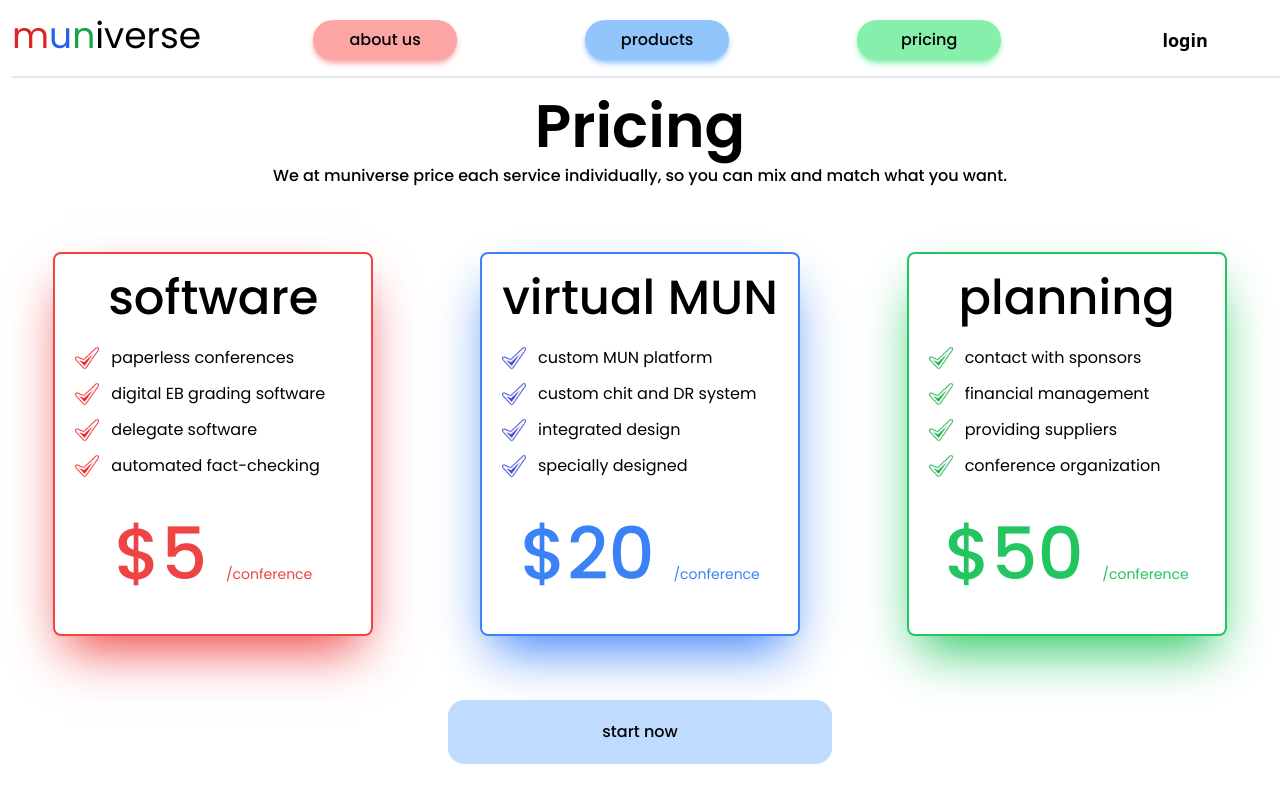
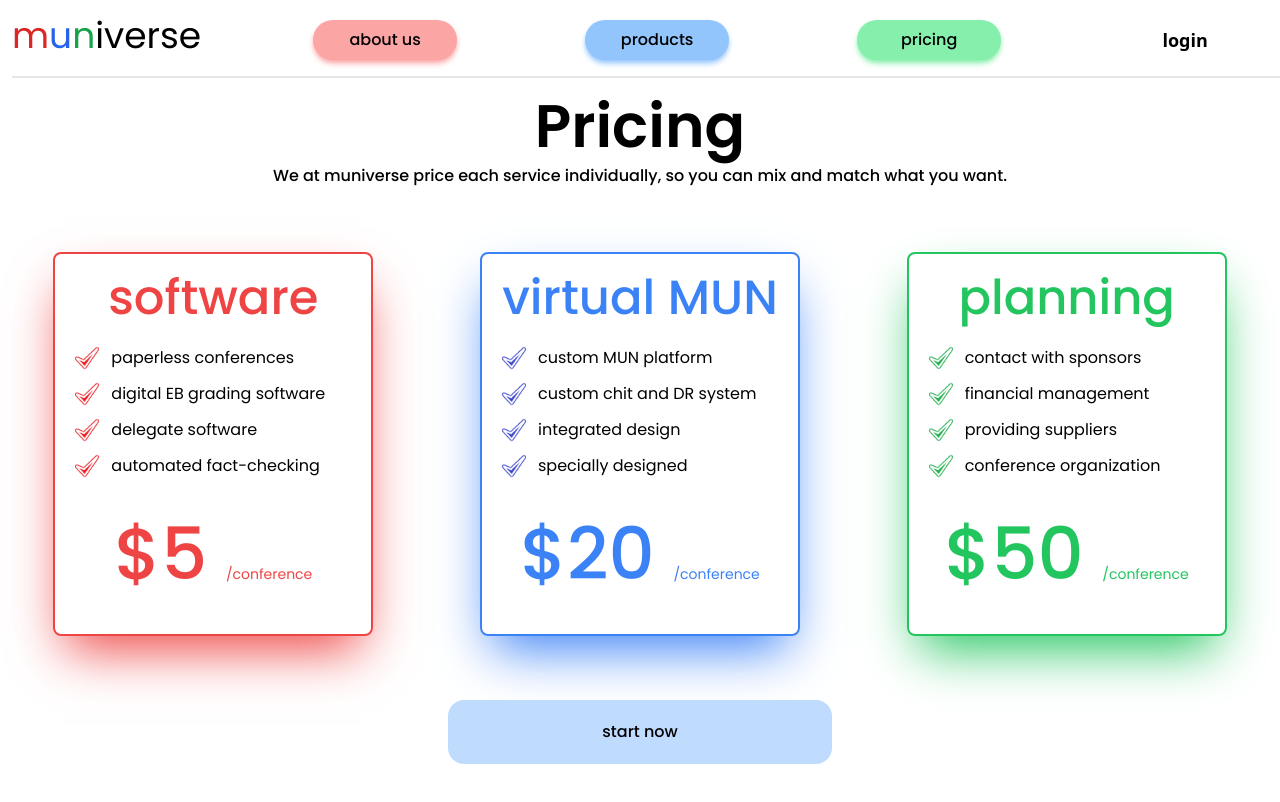
Before and after one commit to LAKSHYAJAIN16/muniverse, a Next.js app in the folder web/: page /pricing in a window 1280 px wide. Built offline with nearby package versions, Linux system fonts and the light colour scheme.

Commit message:
that's right i'm doing commits in class now too

```diff
--- a/web/pages/on-boarding.js
+++ b/web/pages/on-boarding.js
@@ -10,6 +10,8 @@ export default function Onboarding() {
                 <div className='mt-24'>
                     <p className='text-5xl text-center'>Welcome to muniverse!</p>
                     <p className={`text-lg text-center ${font_300}`}>Before we get started, we need some information. So please fill out this (boring) form.</p>
+
+                    <input type="text"></input>
                 </div>
             </div>
         </div>
--- a/web/pages/pricing.js
+++ b/web/pages/pricing.js
@@ -11,10 +11,11 @@ export default function Pricing() {
             <div className={`overflow-hidden ${font_500}`}>
                 <h1 className={`${font_600} font-bold text-6xl mt-24 text-center`}>Pricing</h1>
                 <p className={`text-center mt-2`}>We at muniverse price each service individually, so you can mix and match what you want.</p>
+
                 <div className='grid grid-cols-3 mt-16'>
                     <div className='flex justify-center'>
                         <div className='cursor-pointer w-9/12 rounded-lg pt-5 pb-5 h-96  border-2 border-red-500 shadow-2xl shadow-red-500'>
-                            <h1 className='text-center text-5xl'>software</h1>
+                            <h1 className='text-center text-5xl text-red-500'>software</h1>
                             <ul className='pl-5 mt-6'>
                                 <li className='flex items-center mb-3'>
                                     <img src="/check_3.png" className='h-6'></img>
@@ -40,7 +41,7 @@ export default function Pricing() {
 
                     <div className='flex justify-center'>
                         <div className='cursor-pointer w-9/12 rounded-lg pt-5 pb-5 h-96  border-2 border-blue-500 shadow-2xl shadow-blue-500'>
-                            <h1 className='text-center text-5xl'>virtual MUN</h1>
+                            <h1 className='text-center text-5xl text-blue-500'>virtual MUN</h1>
                             <ul className='pl-5 mt-6'>
                                 <li className='flex items-center mb-3'>
                                     <img src="/check_4.png" className='h-6'></img>
@@ -63,9 +64,10 @@ export default function Pricing() {
                             <p className={`mt-10 text-center text-7xl text-blue-500 ${font_500}`}>$20 <span className={`text-sm ${font_400}`}>/conference</span></p>
                         </div>
                     </div>
+
                     <div className='flex justify-center'>
                         <div className='cursor-pointer w-9/12 rounded-lg pt-5 pb-5 h-96  border-2 border-green-500 shadow-2xl shadow-green-500'>
-                            <h1 className='text-center text-5xl'>planning </h1>
+                            <h1 className='text-center text-5xl text-green-500'>planning </h1>
                             <ul className='pl-5 mt-6'>
                                 <li className='flex items-center mb-3'>
                                     <img src="/check_5.png" className='h-6'></img>
```
